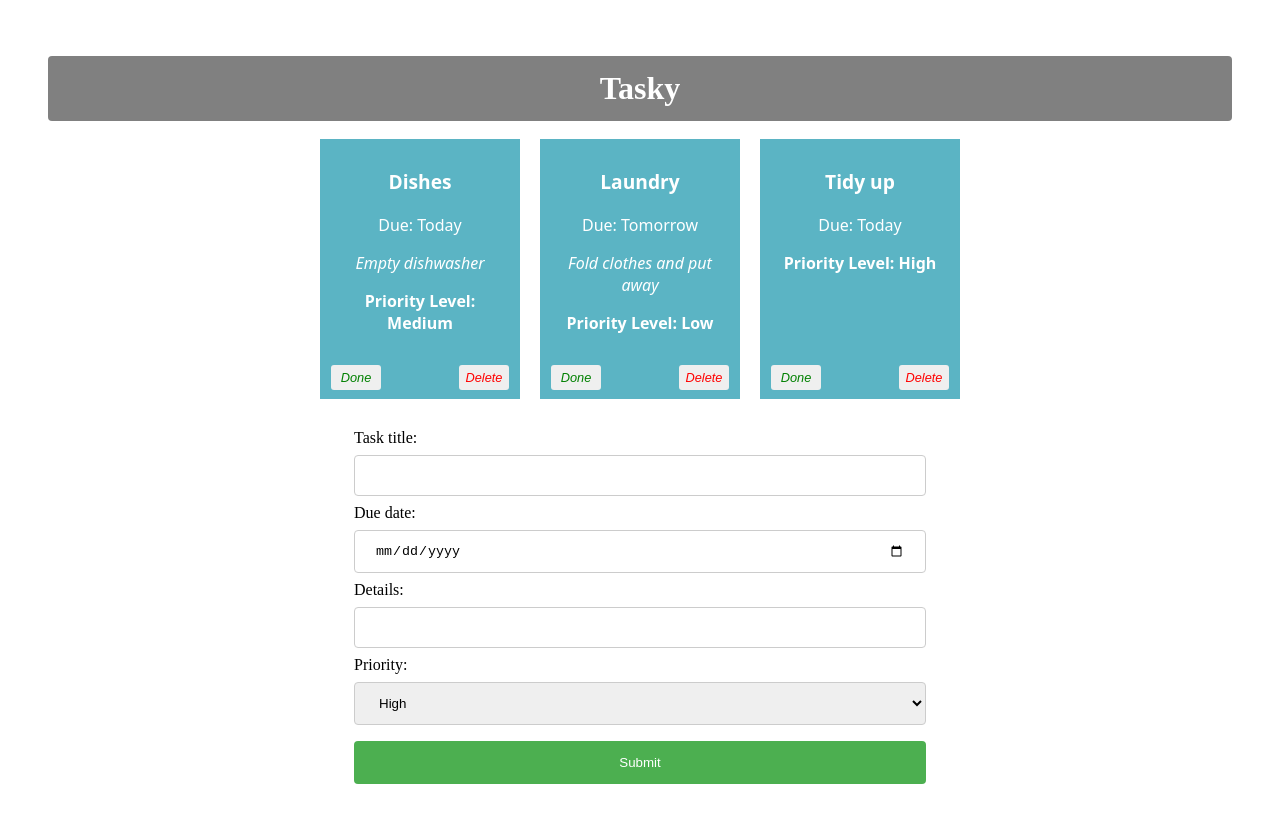
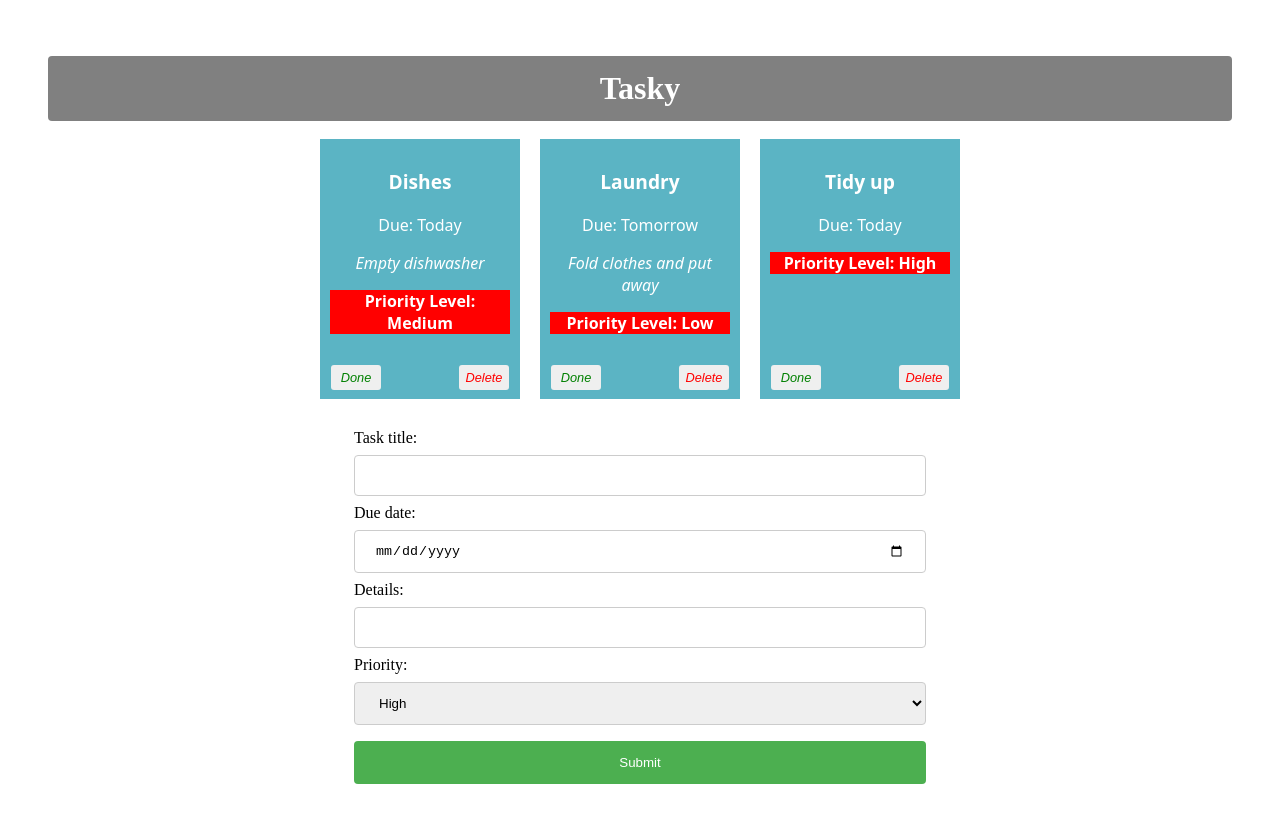
Before and after one commit to Shabbibz/react-basics-labs, a React (Vite) app in the folder tasky/: page / in a window 1280 px wide. Shown: the top 822 px of the page. Built offline with nearby package versions, Linux system fonts and the light colour scheme.

Commit message:
fixes css for low medium high

```diff
--- a/tasky/src/components/Task.jsx
+++ b/tasky/src/components/Task.jsx
@@ -7,7 +7,7 @@ const Task = (props) => {
             <p className="title">{props.title}</p>
             <p>Due: {props.deadline}</p>
             <p className="description"> {props.description}</p>
-            <p className="priority"> Priority Level: {props.priority}</p>
+            <p className="priority" style={{backgroundColor: props.priority==="low" ? 'green' : props.priority==="medium" ? 'orange' : "red "}}>  Priority Level: {props.priority}</p>
             <button onClick={props.markDone} className='doneButton'>Done</button>
             <button className='deleteButton' onClick={props.deleteTask}>Delete</button>
 
```
